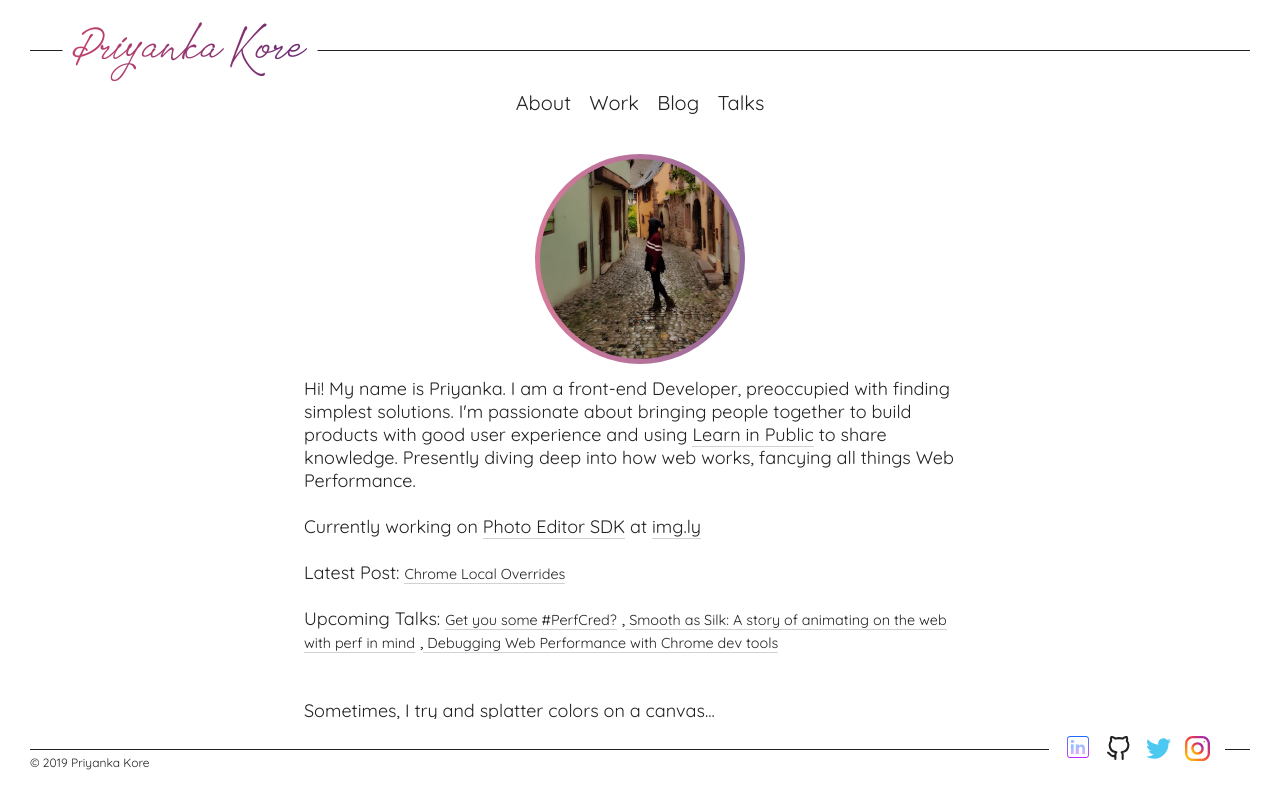
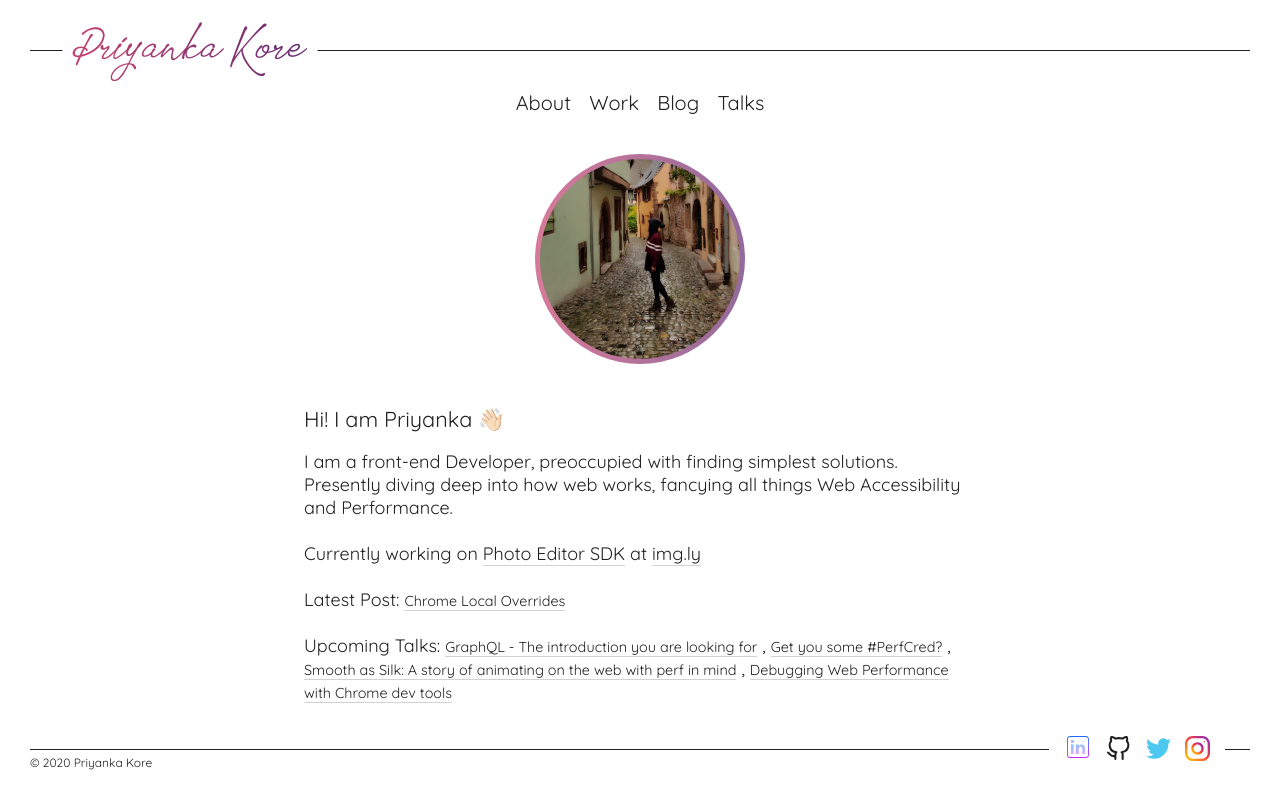
Before and after one commit to piyukore06/portfolio, a Svelte app: page /talks in a window 1280 px wide. Shown: the top 798 px of the page. Built offline with nearby package versions, Linux system fonts and the light colour scheme; a web font is replaced by a local one.

Commit message:
New intro

```diff
--- a/src/App.svelte
+++ b/src/App.svelte
@@ -50,5 +50,5 @@ nav {
 <div class="container">
   <Route />
 </div>
-<div class="copyright">© 2019 Priyanka Kore</div>
+<div class="copyright">© 2020 Priyanka Kore</div>
 <Bottom></Bottom>
--- a/src/Components/Painting.svelte
+++ b/src/Components/Painting.svelte
@@ -51,8 +51,6 @@
 
 </style>
 <br>
-Sometimes, I try and splatter colors on a canvas...
-<br>
 <br>
 <div class="row hide-mobile">
   <div class="column">
--- a/src/Data/talks.js
+++ b/src/Data/talks.js
@@ -1,5 +1,15 @@
 import { calendar, location } from './icons'
 export default [
+  {
+    path: '#',
+    heading: 'GraphQL - The introduction you are looking for',
+    links: [{
+      prefix: calendar,
+      name: 'May, 2020',
+      path: `#`
+    }],
+    description: `Why performance is important? and how to go about it`,
+  },
   {
     path: 'https://ng-ind.com',
     heading: 'Get you some #PerfCred?',
--- a/src/Pages/Intro.svelte
+++ b/src/Pages/Intro.svelte
@@ -11,12 +11,18 @@
 .new {
    font-size: 0.8em;
 }
+.name {
+    font-size: 1.2em;
+    font-weight: 400;
+}
 </style>
 <div class="avatar"></div>
+<br />
+<br />
+<div class="name">Hi! I am Priyanka 👋🏻</div>
 <p>
-Hi! My name is Priyanka. I am a front-end Developer, preoccupied with finding simplest solutions.
-I'm passionate about bringing people together to build products with good user experience and using <a class="normal-link" target="_blank" href="https://www.swyx.io/writing/learn-in-public">Learn in Public</a> to share knowledge.
-Presently diving deep into how web works, fancying all things Web Performance.
+I am a front-end Developer, preoccupied with finding simplest solutions.
+Presently diving deep into how web works, fancying all things Web Accessibility and Performance.
 <br />
 <br />
 Currently working on
@@ -29,12 +35,16 @@ Latest Post:  <a class="normal-link new" target="_blank" href={latest.path}> {la
 {#if upcoming}
 Upcoming Talks:
 {#each upcoming as { path, heading }, i}
-<a class="normal-link new" target="_blank" href={path}> {'  '} {heading}</a>
-{i === upcoming.length - 1 ? '' : ','}
+<a class="normal-link new" target="_blank" href={path}> {heading}</a>
+{i === upcoming.length - 1 ? '' : ', '}
 {/each}
 <br>
 <br>
 {/if}
+When I'm not coding, you can find me splattering colors on a canvas 🖌 or travelling around Europe ⛰
+<br>
+<br>
+
 <Paintings />
 
 </p>
```
Also changed, not shown: 1 other file (tests, documents, lock files or other folders).
